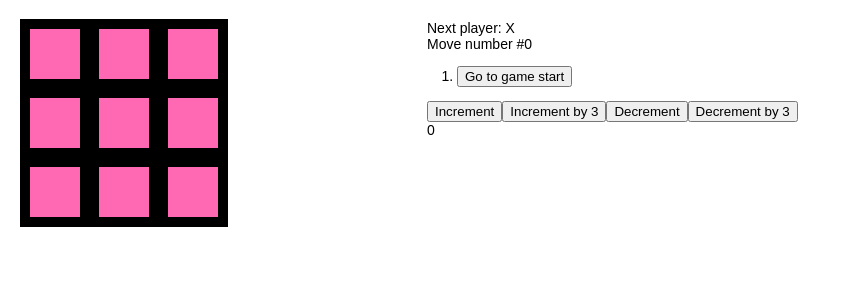
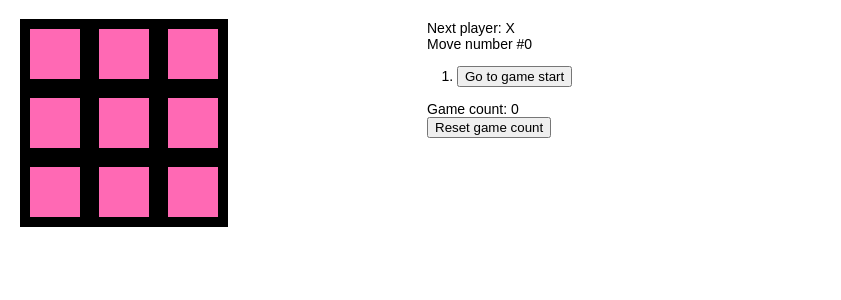
Before and after one commit to robinjwatson/tic-tac-toe, a React (Create React App) app: page / in a window 1280 px wide. Shown: the top 300 px of the page, without its empty margins (0-841 px from the left). Built offline with nearby package versions, Linux system fonts and the light colour scheme.

Commit message:
add game count and game count reset button

```diff
--- a/src/components/Game.js
+++ b/src/components/Game.js
@@ -8,7 +8,7 @@ import '../index.css';
 
 const Game = () => {
     const dispatch = useDispatch()
-    const counter = useSelector((state) => state.example)
+    const gameCount = useSelector((state) => state.counter)
     const [history, setHistory] = useState([Array(9).fill(null)])
     const [stepNumber, setStepNumber] = useState(0)
     const [xIsNext, setXIsNext] = useState(true)
@@ -17,6 +17,10 @@ const Game = () => {
         setStepNumber(move)
         setXIsNext((move % 2) === 0)
         setHistory(history.slice(0, move + 1))
+        if (move === 0) {
+            dispatch({ type: 'incrementGameCounter' })
+            return;
+        }
     };
 
     const title = useMemo(() =>
@@ -63,27 +67,14 @@ const Game = () => {
                         jumpTo={jumpTo}
                     />
                 </ol>
-                <button onClick={
-                    () => dispatch({ type: 'increment' })}>
-                    Increment
+                <div>
+                    Game count: {gameCount}
+                </div>
+                <button onClick={() => { dispatch({ type: 'resetGameCounter' }) }}>
+                    Reset game count
                 </button>
-                <button onClick={
-                    () => dispatch({ type: 'increment by', payload: 3 })}>
-                    Increment by 3
-                </button>
-                <button onClick={
-                    () => dispatch({ type: 'decrement' })}>
-                    Decrement
-                </button>
-                <button onClick={
-                    () => dispatch({ type: 'decrement by', payload: 3 })}>
-                    Decrement by 3
-                </button>
-                <div>
-                    {counter}
-                </div>
             </div>
-        </div>
+        </div >
     );
 };
 
--- a/src/components/Moves.js
+++ b/src/components/Moves.js
@@ -1,4 +1,3 @@
-
 import '../index.css';
 
 const Moves = ({ history, jumpTo }) => {
--- a/src/components/Status.js
+++ b/src/components/Status.js
@@ -2,6 +2,7 @@ import * as utils from '../utils';
 import '../index.css';
 
 const Status = ({ current, stepNumber, xIsNext }) => {
+    //const xIsNext = useSelector((state) => state.game.xIsNext)
     const winner = utils.calculateWinner(current);
     const draw = !winner && stepNumber === 9;
     let content
--- a/src/state/reducers/exampleReducer.js
+++ b/src/state/reducers/exampleReducer.js
@@ -1,5 +1,4 @@
-const reducer = (state = 0, action) => {
-    console.log(action)
+const counterReducer = (state = 0, action) => {
     switch (action.type) {
         case "increment":
             return state + 1;
@@ -14,4 +13,4 @@ const reducer = (state = 0, action) => {
     }
 };
 
-export default reducer;
+export default counterReducer;
--- /dev/null
+++ b/src/state/reducers/gameCountReducer.js
@@ -0,0 +1,14 @@
+const initialState = 0
+
+const counterReducer = (state = initialState, action) => {
+    switch (action.type) {
+        case "incrementGameCounter":
+            return state + 1;
+        case "resetGameCounter":
+            return initialState;
+        default:
+            return state
+    }
+};
+
+export default counterReducer;
--- a/src/state/reducers/index.js
+++ b/src/state/reducers/index.js
@@ -1,8 +1,8 @@
 import { combineReducers } from "redux";
-import reducer from "./exampleReducer";
+import counterReducer from "./gameCountReducer";
 
 const reducers = combineReducers({
-    example: reducer
+    counter: counterReducer
 });
 
 export default reducers
--- a/src/state/reducers/store.js
+++ b/src/state/reducers/store.js
@@ -4,4 +4,4 @@ import reducers from "./index"
 
 export const store = createStore(
     reducers, composeWithDevTools()
-)
+);
```
